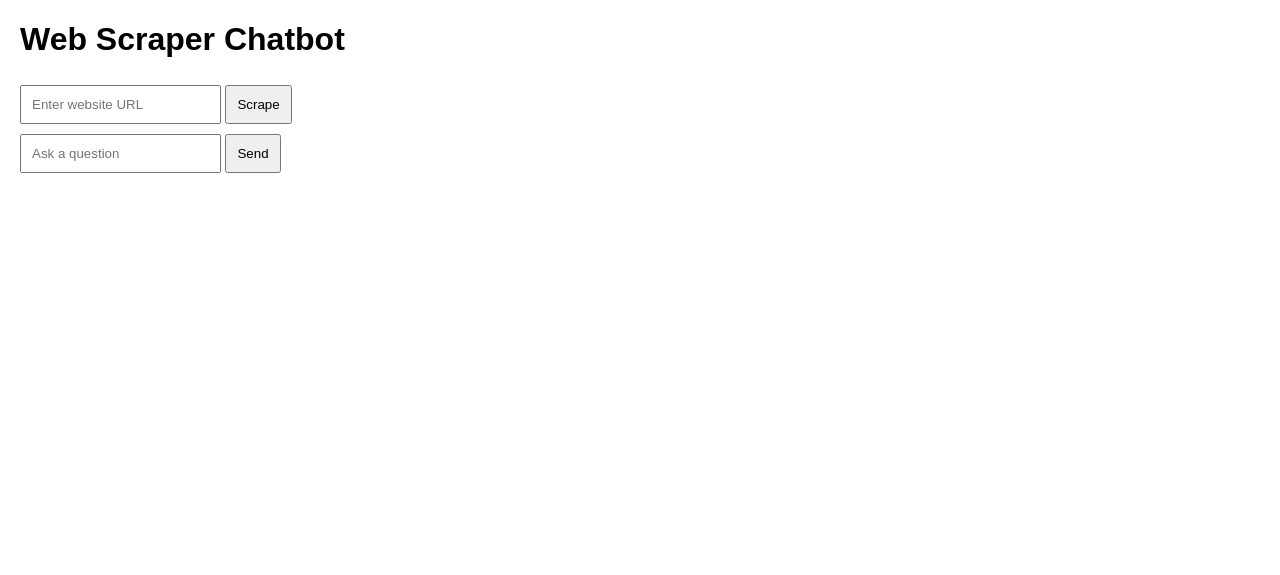
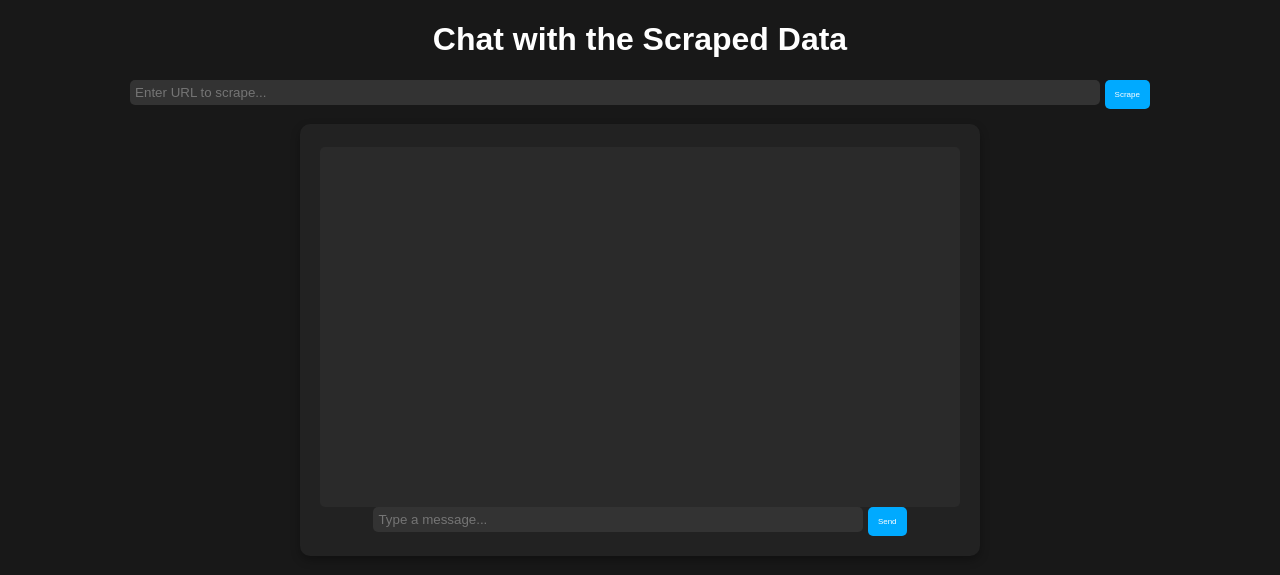
Before and after one commit to raksh1tv/webScraper, a Flask app: page / in a window 1280 px wide. Shown: the top 575 px of the page. Run offline with Flask 3, Linux system fonts and the light colour scheme.

Commit message:
Update index.html

```diff
--- a/templates/index.html
+++ b/templates/index.html
@@ -3,54 +3,66 @@
 <head>
     <meta charset="UTF-8">
     <meta name="viewport" content="width=device-width, initial-scale=1.0">
-    <title>Web Scraper Chatbot</title>
-    <style>
-        body {
-            font-family: Arial, sans-serif;
-            margin: 20px;
-        }
-        input, button {
-            padding: 10px;
-            margin: 5px 0;
-        }
-        #response {
-            margin-top: 20px;
-            white-space: pre-wrap;
-        }
-    </style>
+    <title>Web Scraper & Chatbot</title>
+    <link rel="stylesheet" href="/static/css/style.css">
 </head>
 <body>
-    <h1>Web Scraper Chatbot</h1>
-    <input type="text" id="url" placeholder="Enter website URL">
-    <button onclick="scrape()">Scrape</button>
-    <div id="chat">
-        <input type="text" id="message" placeholder="Ask a question">
+
+    <h1>Chat with the Scraped Data</h1>
+
+    <div id="scrape-container">
+        <input type="text" id="url-input" placeholder="Enter URL to scrape..." />
+        <button onclick="scrapeWebsite()">Scrape</button>
+    </div>
+
+    <div id="chat-container">
+        <div id="chat-box"></div>
+        <input type="text" id="user-input" placeholder="Type a message..." />
         <button onclick="sendMessage()">Send</button>
-        <div id="response"></div>
     </div>
 
     <script>
-        async function scrape() {
-            const url = document.getElementById('url').value;
-            const response = await fetch('/scrape', {
-                method: 'POST',
-                headers: {'Content-Type': 'application/json'},
-                body: JSON.stringify({ url })
+        async function scrapeWebsite() {
+            const url = document.getElementById("url-input").value;
+            if (!url.trim()) return;
+
+            const response = await fetch("/scrape", {
+                method: "POST",
+                headers: { "Content-Type": "application/json" },
+                body: JSON.stringify({ url }),
             });
+
             const data = await response.json();
-            console.log(data);  // Log scraped data to the console
+            if (data.error) {
+                alert("Scraping failed: " + data.error);
+                return;
+            }
+
+            document.getElementById("chat-box").innerHTML += `
+                <p class="bot-msg"><strong>Scraped Content:</strong> ${data.content}</p>
+            `;
         }
 
         async function sendMessage() {
-            const message = document.getElementById('message').value;
-            const response = await fetch('/chat', {
-                method: 'POST',
-                headers: {'Content-Type': 'application/json'},
-                body: JSON.stringify({ message })
+            const userInput = document.getElementById("user-input").value;
+            if (!userInput.trim()) return;
+
+            const chatBox = document.getElementById("chat-box");
+            chatBox.innerHTML += `<p class="user-msg"><strong>You:</strong> ${userInput}</p>`;
+
+            const response = await fetch("/chat", {
+                method: "POST",
+                headers: { "Content-Type": "application/json" },
+                body: JSON.stringify({ message: userInput }),
             });
+
             const data = await response.json();
-            document.getElementById('response').innerText = data.response;
+            chatBox.innerHTML += `<p class="bot-msg"><strong>Bot:</strong> ${data.response}</p>`;
+
+            chatBox.scrollTop = chatBox.scrollHeight;
+            document.getElementById("user-input").value = "";
         }
     </script>
+
 </body>
 </html>
```
